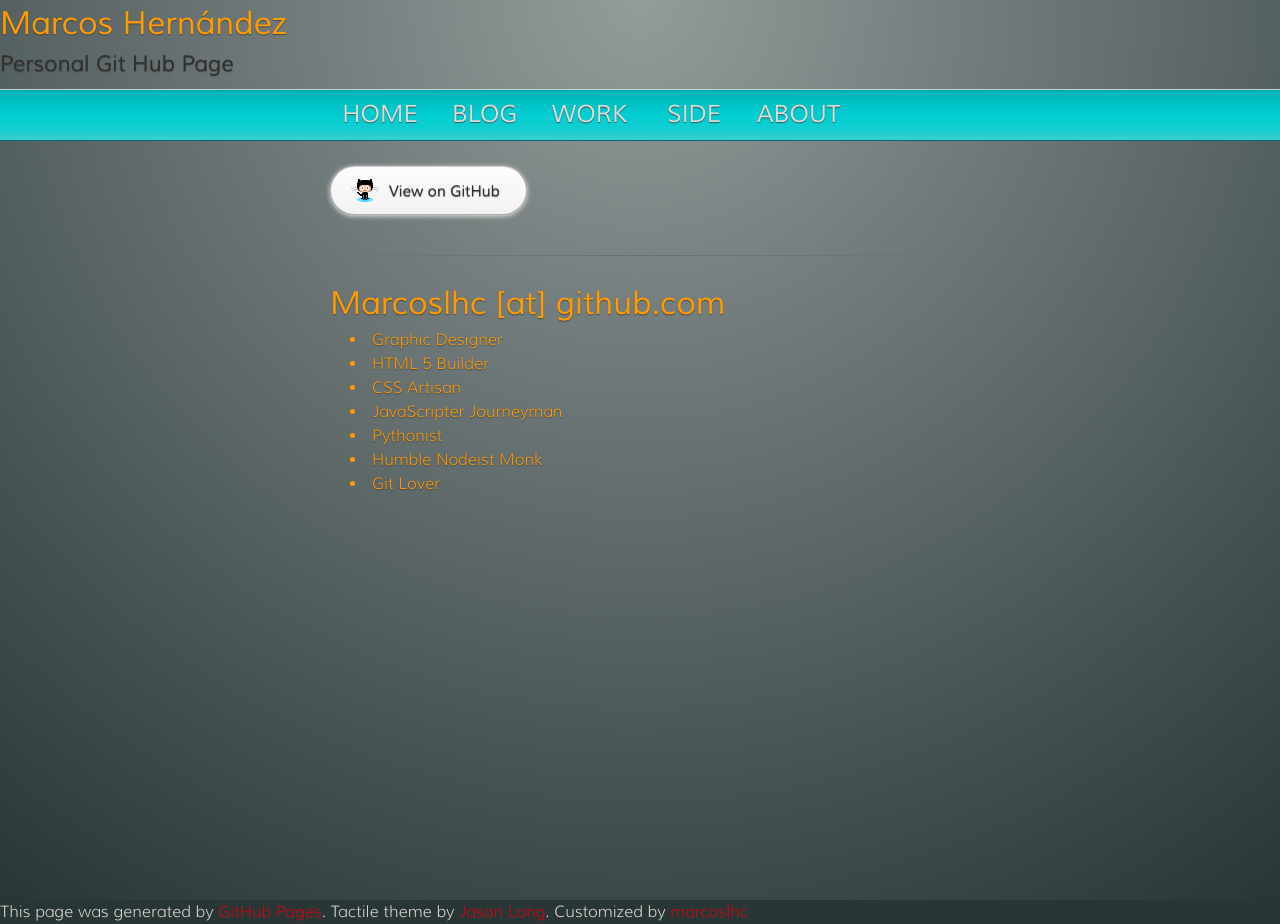
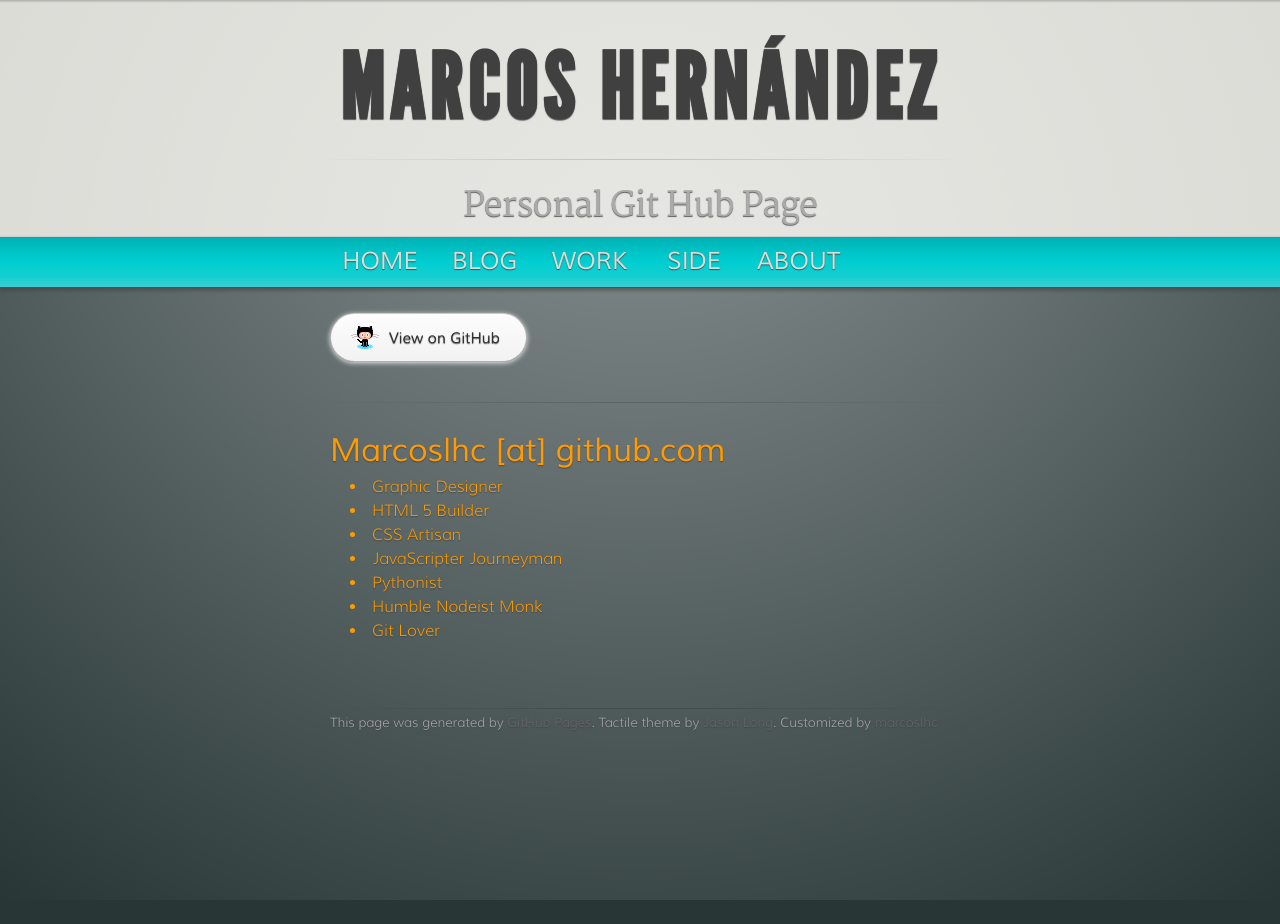
Before and after one commit to marcoslhc/marcoslhc.github.com, a Jekyll site: the page built from index.html, in a window 1280 px wide. Built offline with Jekyll 4.4.1, drawn with Linux system fonts in a browser that asks for light colours; after the commit the page ends 900 px from its top, so only the background shows below that.

Commit message:
Change structure for better layout

```diff
--- a/_layouts/default.html
+++ b/_layouts/default.html
@@ -20,9 +20,11 @@
   </head>
   <body>
   <div id="container">
+  <div class="header">
   <header>
     <div class="center-block">
       <h1>Marcos Hernández</h1>
+      <hr/>
       <h2>Personal Git Hub Page</h2>
     </div>
     <div id="main-nav" class="nav">
@@ -37,10 +39,12 @@
       </nav>
     </div>
   </header>
+  </div>
+
     <div class="inner">
         {{ content }}
     </div>
-  </div>
+    <div class="footer">
     <footer>
       This page was generated by
       <a href="http://pages.github.com">
@@ -50,5 +54,8 @@
       Customized by <a href="http://twitter.com/marcoslhc">
       marcoslhc</a>
     </footer>
+    </div>
+
+  </div>
   </body>
 </html>
```
Lines whose indentation alone changed are shown as unchanged.
